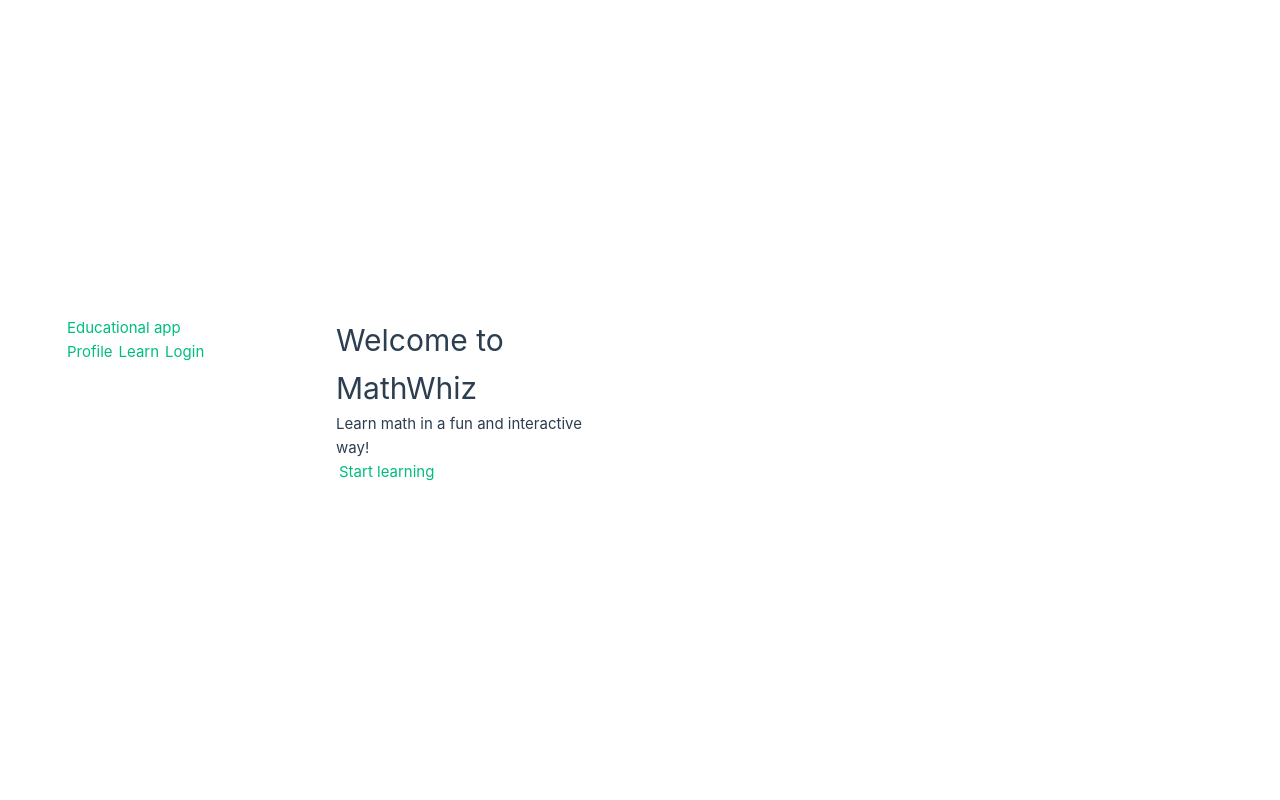
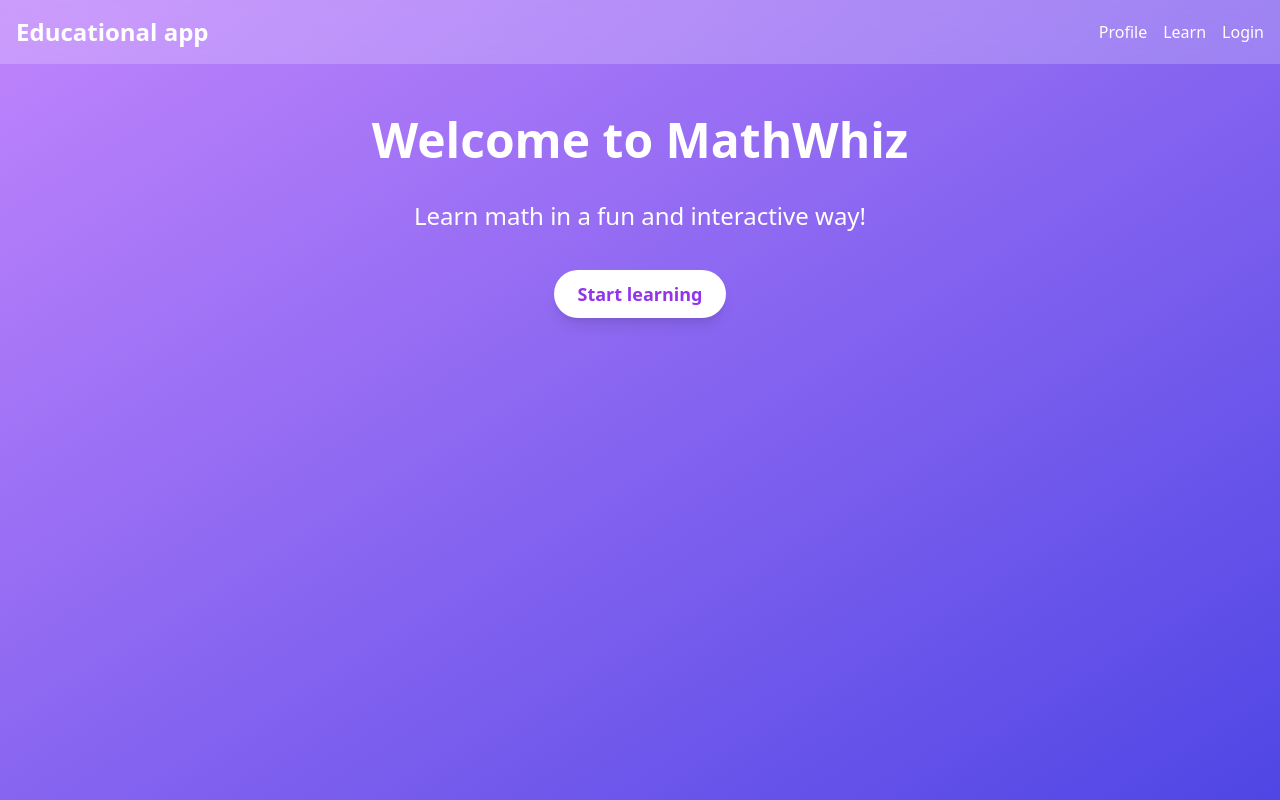
Before and after one commit to mwihoti/educationapp, a Vue app: page / in a window 1280 px wide. Built offline with nearby package versions, Linux system fonts and the light colour scheme; the HTML template or start-up script is replaced by a standard one.

Commit message:
Config tailwind css and feat add user profile

```diff
--- a/package.json
+++ b/package.json
@@ -20,7 +20,6 @@
     "autoprefixer": "^10.4.20",
     "pinia": "^3.0.1",
     "postcss": "^8.5.2",
-    "tailwindcss": "^4.0.6",
     "vue": "^3.5.13",
     "vue-router": "^4.5.0"
   },
@@ -44,6 +43,7 @@
     "npm-run-all2": "^7.0.2",
     "prettier": "^3.5.1",
     "start-server-and-test": "^2.0.10",
+    "tailwindcss": "3.0",
     "typescript": "~5.7.3",
     "vite": "^6.1.0",
     "vite-plugin-vue-devtools": "^7.7.2",
--- /dev/null
+++ b/postcss.config.cjs
@@ -0,0 +1,6 @@
+module.exports = {
+  plugins: {
+    tailwindcss: {},
+    autoprefixer: {},
+  }
+}
--- a/src/assets/main.css
+++ b/src/assets/main.css
@@ -1,35 +1,3 @@
-@import './base.css';
-
-#app {
-  max-width: 1280px;
-  margin: 0 auto;
-  padding: 2rem;
-  font-weight: normal;
-}
-
-a,
-.green {
-  text-decoration: none;
-  color: hsla(160, 100%, 37%, 1);
-  transition: 0.4s;
-  padding: 3px;
-}
-
-@media (hover: hover) {
-  a:hover {
-    background-color: hsla(160, 100%, 37%, 0.2);
-  }
-}
-
-@media (min-width: 1024px) {
-  body {
-    display: flex;
-    place-items: center;
-  }
-
-  #app {
-    display: grid;
-    grid-template-columns: 1fr 1fr;
-    padding: 0 2rem;
-  }
-}
+@tailwind base;
+@tailwind components;
+@tailwind utilities;
--- a/src/router/index.ts
+++ b/src/router/index.ts
@@ -1,6 +1,7 @@
 import { createRouter, createWebHistory } from 'vue-router'
 import HomeView from '../views/HomeView.vue'
 import LearnMath from '@/views/learn.vue'
+import ProfileView from '@/views/profile.vue'
 
 const router = createRouter({
   history: createWebHistory(import.meta.env.BASE_URL),
@@ -24,6 +25,11 @@
       component: LearnMath
 
     },
+    {
+      path: '/profile',
+      name: 'ProfileView',
+      component: ProfileView
+    }
   ],
 })
 
--- /dev/null
+++ b/src/views/profile.vue
@@ -0,0 +1,61 @@
+<template>
+
+<div class="max-w-2xl mx-auto bg-white rounded-lg shadow-md p-8">
+    <h2 class="text-3xl font-bold mb-6 text-purple-700">User Profile</h2>
+    <div class="mb-6">
+        <label for="about" class="block text-gray-700 font-bold mb-2">About Me</label>
+        <textarea id="about" v-model="about" rows="4" class="w-full px-3 py-2 border rounded-lg
+        focus:outline-none focus:ring-2 focus:ring-purple-600" placeholder="Tell us about yourself..."></textarea>
+    </div>
+    <button @click="saveProfile" class="bg-purple-600 text-white font-bold py-2 px-4 rounded-lg hover:bg-purple-700 transition duration-300 focus:outline-none focus:ring-2 focus:ring-purple-600
+    focus:ring-opacity-50">Save Profile</button>
+
+    <h3 class="text-2xl font-bold mt-12 mb-6 text-purple-700">Progress</h3>
+    <div class="grid grid-cols-3 gap-6">
+
+        <div class="bg-green-100 p-6 rounded-lg text-center">
+            <p class="text-3xl font-bold text-green-600">{{ correctAnswers }}</p>
+            <p class="text-sm text-green-600"> Correct Answers</p>
+        </div>
+        <div class="bg-red-100 p-6 rounded-lg text-center">
+            <p class="text-3xl font-bold text-red-600"> {{  incorrectAnswers }}</p>
+            <p class="text-sm text-red-600">Incorrect Answers</p>
+
+        </div>
+        <div class="bg-blue-100 p-6 rounded-lg text-center">
+            <p class="text-3xl font-bold text-blue-600">{{  totalQuestions  }}</p>
+            <p class="text-sm text-blue-600">Total Questions</p>
+        </div>
+    </div>
+</div>
+</template>
+
+<script lang="ts">
+export default {
+    name: 'ProfileView',
+    data() {
+        return {
+            about: '',
+            correctAnswers: 0,
+            incorrectAnswers: 0,
+            totalQuestions: 0
+        }
+    },
+    methods: {
+        saveProfile() {
+            // Todo to implement save profile logic here
+            console.log('Save profile:', this.about)
+        }
+    },
+    mounted() {
+        // Fetch user profile and progress data
+        // To replace with actual api calls
+        this.about = "I love learning math!"
+        this.correctAnswers = 25
+        this.incorrectAnswers = 5
+        this.totalQuestions = 30
+
+    }
+}
+
+</script>
--- /dev/null
+++ b/tailwind.config.cjs
@@ -0,0 +1,7 @@
+module.exports = {
+  content: ['./index.html', './src/**/*.{vue,js,ts,jsx,tsx}'],
+  theme: {
+    extend: {},
+  },
+  plugins: [],
+}
```
Also changed, not shown: 1 other file (tests, documents, lock files or other folders).
